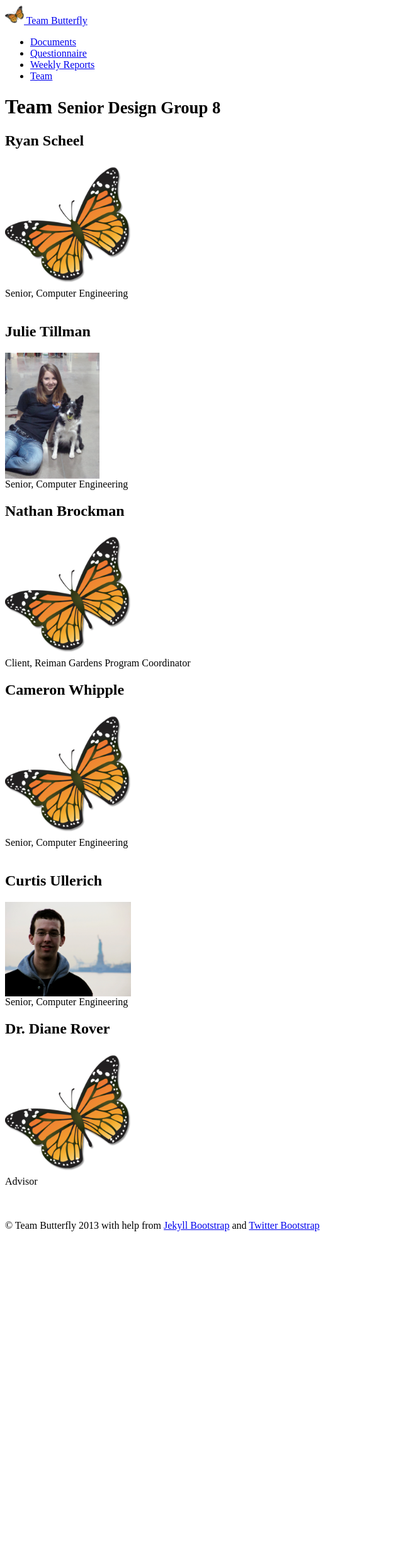
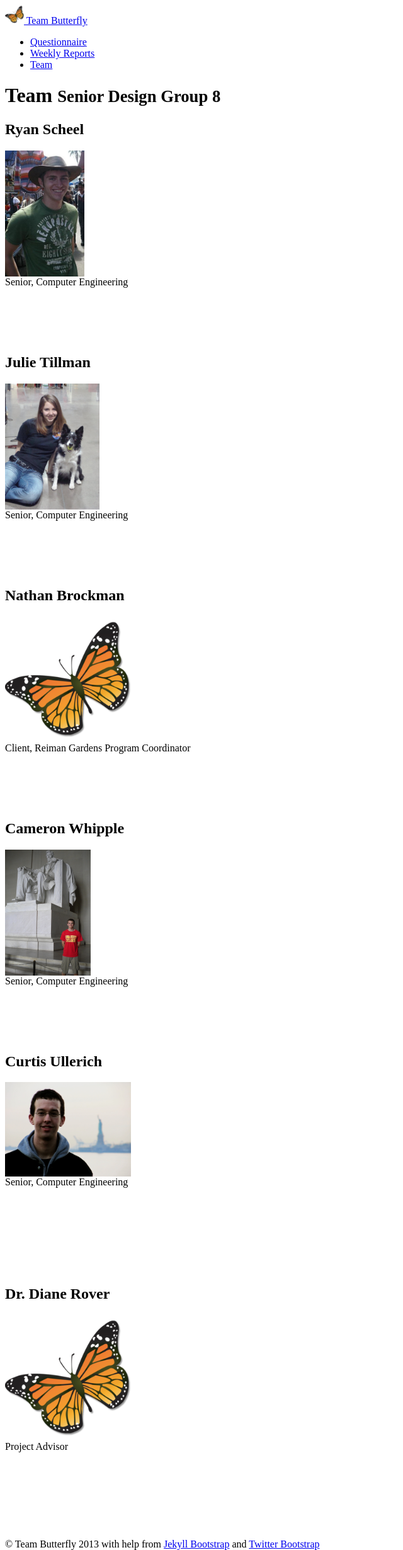
Before and after one commit to curtisullerich/senior-design-website, a Jekyll site: the page built from team.md, in a window 1280 px wide. Shown: the whole page at 63% size, without its empty margins (0-640 px from the left). Built offline with Jekyll 4.4.1, drawn with Linux system fonts in a browser that asks for light colours; before the commit the page ends 1955 px from its top, so only the background shows below that.

Commit message:
fixed people page

```diff
--- a/team.md
+++ b/team.md
@@ -6,7 +6,6 @@ group: navigation
 ---
 {% include JB/setup %}
 
-
 <style>
   img {
     max-width: 200px;
@@ -14,35 +13,46 @@ group: navigation
     display:block;
    /* border: 1px solid black;*/
   }
+  .cont {
+    display:block;
+    height: 350px;
+    width: 300px;
+  }
 </style>
 
 <div class="row">
   <div class="span6">
+    <div class="cont">
     <h2>Ryan Scheel</h2>
-      <img src="img/monarch.png"/>
+      <img src="img/ryan.jpg"/>
       Senior, Computer Engineering
-      <br/><br/>
+    </div>
+    <div class="cont">
     <h2>Julie Tillman</h2>
-      <div style="display:block height:200px;">
-        <img src="img/julie.jpg"/>
-      </div>
+      <img src="img/julie.jpg"/>
       Senior, Computer Engineering
+    </div>
+    <div class="cont">
     <h2>Nathan Brockman</h2>
       <img src="img/monarch.png"/>
       Client, Reiman Gardens Program Coordinator
+    </div>
   </div>
   <div class="span6">
+    <div class="cont">
     <h2>Cameron Whipple</h2>
-      <img src="img/monarch.png"/>
+      <img src="img/cameron.jpg"/>
       Senior, Computer Engineering
-      <br/><br/>
+    </div>
+    <div class="cont">
     <h2>Curtis Ullerich</h2>
-      <div style="display:block min-height:200px; min-width:200px;">
-        <img src="img/curtis.jpg"/>
-      </div>
+      <img src="img/curtis.jpg"/>
       Senior, Computer Engineering
+    </div>
+    <div class="cont">
     <h2>Dr. Diane Rover</h2>
       <img src="img/monarch.png"/>
-      Advisor
+      Project Advisor
+    </div>
   </div>
 </div>
```
Also changed, not shown: documents.md (+1 -4 lines), index.md (+21 -1 lines), img/cameron.jpg (added), img/ryan.jpg (added).
